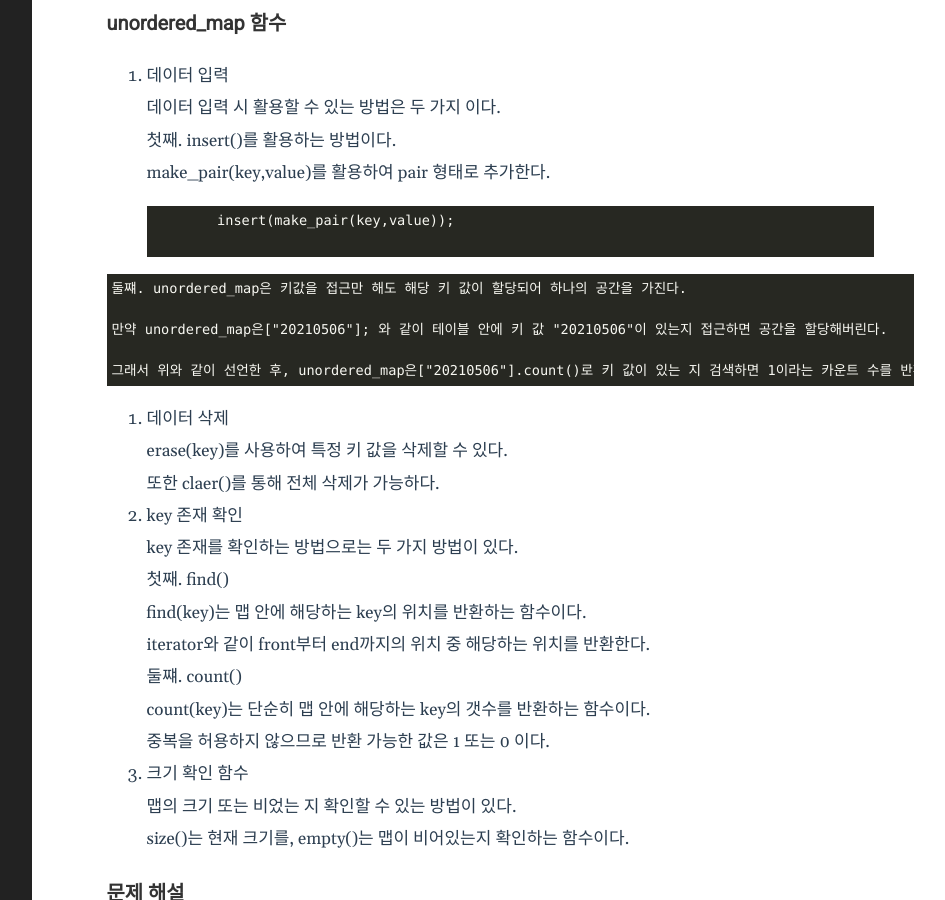
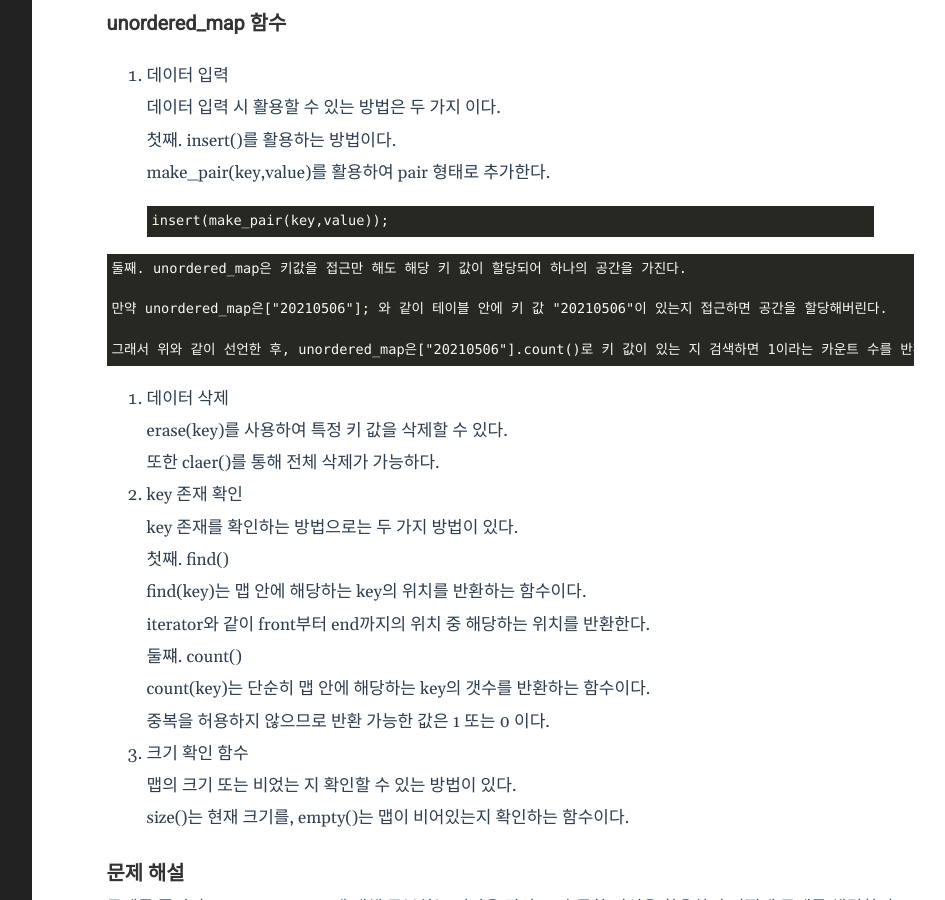
Before and after one commit to restrain22/restrain22.github.io, a Jekyll site: the page built from _posts/2021-05-06-1.markdown, in a window 1280 px wide and 900 px high, scrolled down 680 px. Shown: the whole window, without its empty margins (291-1236 px from the left). Built offline with Jekyll 4.4.1, drawn with Linux system fonts in a browser that asks for light colours.

Commit message:
unordered_map

```diff
--- a/_posts/2021-05-06-1.markdown
+++ b/_posts/2021-05-06-1.markdown
@@ -35,11 +35,12 @@ unordered_map은 해시테이블로 구현한 자료구조로 시간복잡도는
 	첫째. insert()를 활용하는 방법이다.
 
 	make_pair(key,value)를 활용하여 pair 형태로 추가한다.
-	{% highlight ruby %}
-	insert(make_pair(key,value));
-	{% endhighlight %}
 
-	둘쨰. unordered_map은 키값을 접근만 해도 해당 키 값이 할당되어 하나의 공간을 가진다.
+{% highlight ruby %}
+insert(make_pair(key,value));
+{% endhighlight %}
+
+	둘째. unordered_map은 키값을 접근만 해도 해당 키 값이 할당되어 하나의 공간을 가진다.
 
 	만약 unordered_map은["20210506"]; 와 같이 테이블 안에 키 값 "20210506"이 있는지 접근하면 공간을 할당해버린다.
 
@@ -74,6 +75,7 @@ unordered_map은 해시테이블로 구현한 자료구조로 시간복잡도는
 	size()는 현재 크기를, empty()는 맵이 비어있는지 확인하는 함수이다.
 
 ### 문제 해설
+
 
 문제를 풀면서 unordered_map에 대해 공부하는 시간을 갖았고, 습득한 지식을 활용하여 어떻게 문제를 해결할지 고민했다.
 
--- a/git 명령어.txt
+++ b/git 명령어.txt
@@ -0,0 +1,3 @@
+git add .
+git commit -m "unordered_map"
+git push
```
